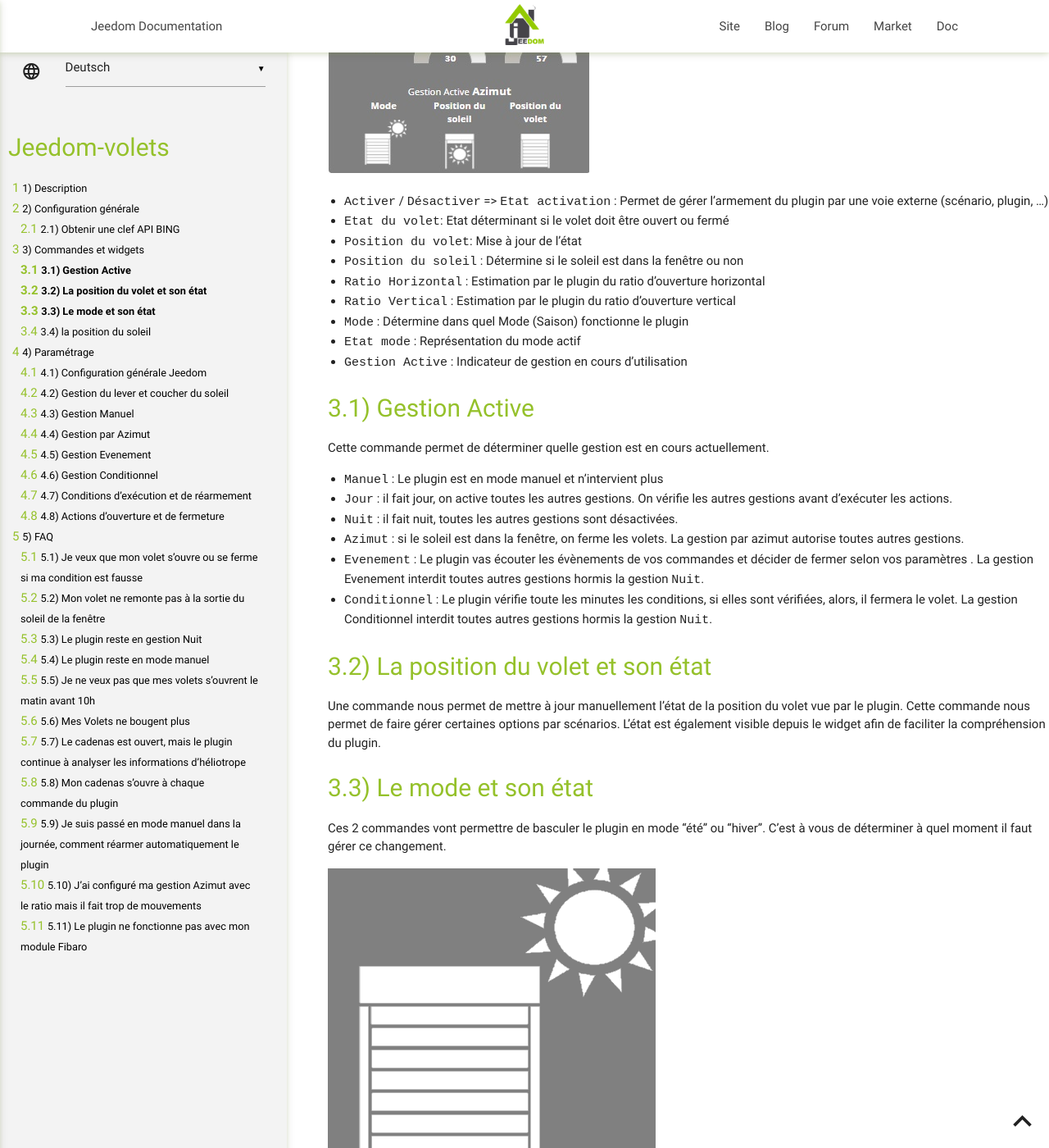
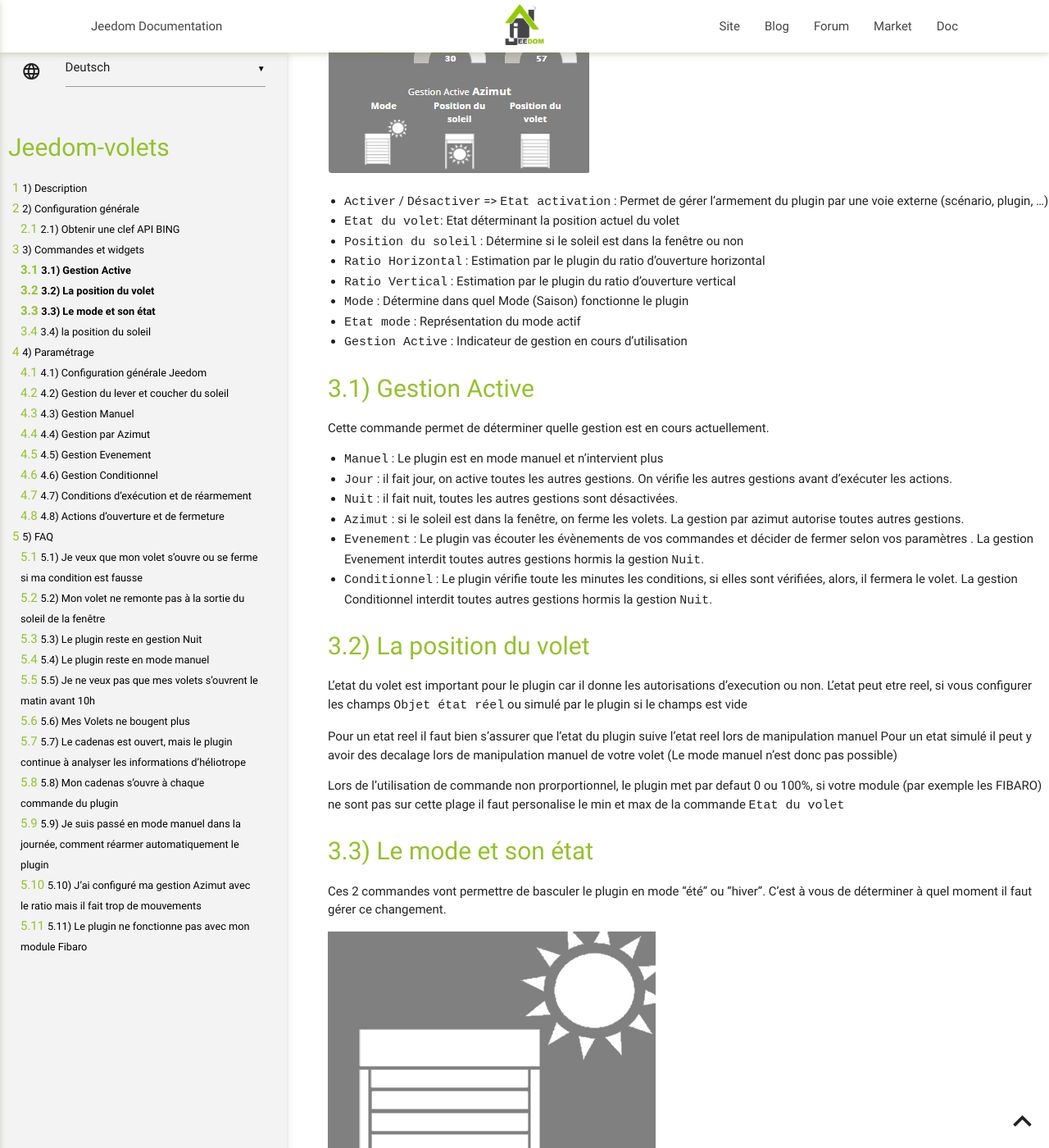
Before and after one commit to ndy913/Jeedom-Volets, a Jekyll site: the page built from docs/de_DE/index.md, in a window 1280 px wide and 1400 px high, scrolled down 1772 px. Shown: the whole window at 82% size. Built offline with Jekyll 4.4.1, drawn with Linux system fonts in a browser that asks for light colours; our own code applies the rules of GitHub Pages for plain Markdown files; some of the changed text lies outside the part shown.

Commit message:
[ROBOT] Action all

```diff
--- a/docs/de_DE/index.md
+++ b/docs/de_DE/index.md
@@ -37,8 +37,7 @@ Pour chaque équipement, le plugin va créer des commandes.
 ![introduction01](../images/Volets_screenshot_Widget.jpg)
 
 * `Activer` / `Désactiver` => `Etat activation` : Permet de gérer l'armement du plugin par une voie externe (scénario, plugin, ...)
-* `Etat du volet`: Etat déterminant si le volet doit être ouvert ou fermé
-* `Position du volet`: Mise à jour de l'état
+* `Etat du volet`: Etat déterminant la position actuel du volet
 * `Position du soleil` : Détermine si le soleil est dans la fenêtre ou non
 * `Ratio Horizontal` : Estimation par le plugin du ratio d'ouverture horizontal
 * `Ratio Vertical` : Estimation par le plugin du ratio d'ouverture vertical
@@ -58,12 +57,16 @@ Cette commande permet de déterminer quelle gestion est en cours actuellement.
 * `Evenement` : Le plugin vas écouter les évènements de vos commandes et décider de fermer selon vos paramètres . La gestion Evenement interdit toutes autres gestions hormis la gestion `Nuit`.
 * `Conditionnel` : Le plugin vérifie toute les minutes les conditions, si elles sont vérifiées, alors, il fermera le volet. La gestion Conditionnel interdit toutes autres gestions hormis la gestion `Nuit`.
 
-La position du volet et son état
+La position du volet
 ---
 
-Une commande nous permet de mettre à jour manuellement l'état de la position du volet vue par le plugin.
-Cette commande nous permet de faire gérer certaines options par scénarios.
-L'état est également visible depuis le widget afin de faciliter la compréhension du plugin.
+L'etat du volet est important pour le plugin car il donne les autorisations d'execution ou non.
+L'etat peut etre reel, si vous configurer les champs `Objet état réel` ou simulé par le plugin si le champs est vide
+
+Pour un etat reel il faut bien s'assurer que l'etat du plugin suive l'etat reel lors de manipulation manuel
+Pour un etat simulé il peut y avoir des decalage lors de manipulation manuel de votre volet (Le mode manuel n'est donc pas possible)
+
+Lors de l'utilisation de commande non prorportionnel, le plugin met par defaut 0 ou 100%, si votre module (par exemple les FIBARO) ne sont pas sur cette plage il faut personalise le min et max de la commande `Etat du volet`
 
 Le mode et son état
 ---
@@ -125,7 +128,6 @@ Configuration générale Jeedom
 ### Gestion de l'état réel
 
 * `Objet état réel` : Commande Jeedom permettant de définir l'état réel du volet
-* `Seuil de fermeture du volet` : Seuil de la hauteur de l'état réel séparant l'ouverture de la fermeture
 * `Inverser Ratio` : Permet d'inversion le sens de calcul du ratio
 
 Gestion du lever et coucher du soleil
@@ -283,8 +285,6 @@ Cette option va donc inverser la demande de mouvement et relancer l'évaluation
 Mon volet ne remonte pas à la sortie du soleil de la fenêtre
 ---
 > Si vous n'avez pas de remontée de volet en gestion Azimut lors de la sortie du soleil, c'est que très probablement l'etat du volet sur le plugin est déjà ouvert.
-Ce problème est généralement dû à une mauvaise configuration du seuil de fermeture.
-Le Seuil de fermeture doit être supérieur ou égal à la plus haute valeur proportionnelle configurée dans les actions
 
 Le plugin reste en gestion Nuit
 ---
@@ -330,5 +330,4 @@ Dans l'exemple si dessous, on limite l'ouverture du volet de 0 à 100% par pas d
 Le plugin ne fonctionne pas avec mon module Fibaro
 ---
 > Les modules fibaro son gradués proportionnellement de 0 à 99%.
-Pour pallier à ce probleme il est recommandé d'utiliser le plugin avec son ratioVertical (ou ratioHorizontal) en configurant le min (0) et max (99) pour la commande ratio appliquée.
-Egalement la Hauteur de seuil (ouvert/ fermer) doit être comprise entre 1 et 98%
+Pour pallier à ce probleme il est recommandé de mettre a jours le min et max des commandes `Etat du volet`,`Ratio Horizontal`, `Ratio Vertical`.
```
Also changed, not shown: docs/en_US/index.md (+10 -11 lines), docs/es_ES/index.md (+10 -11 lines).
